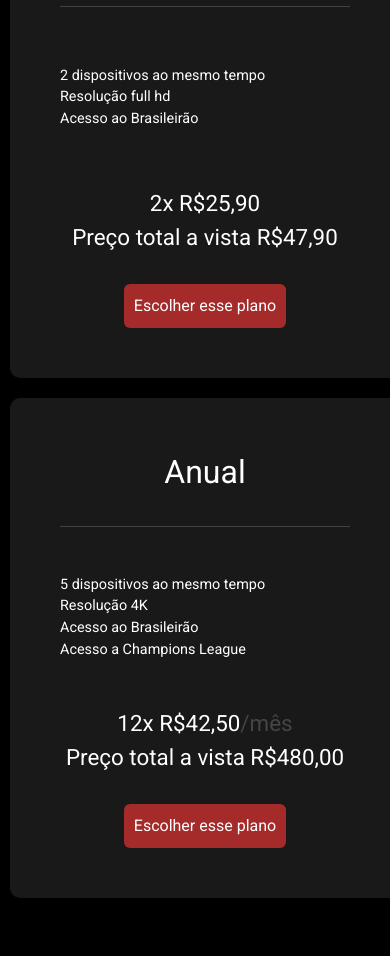
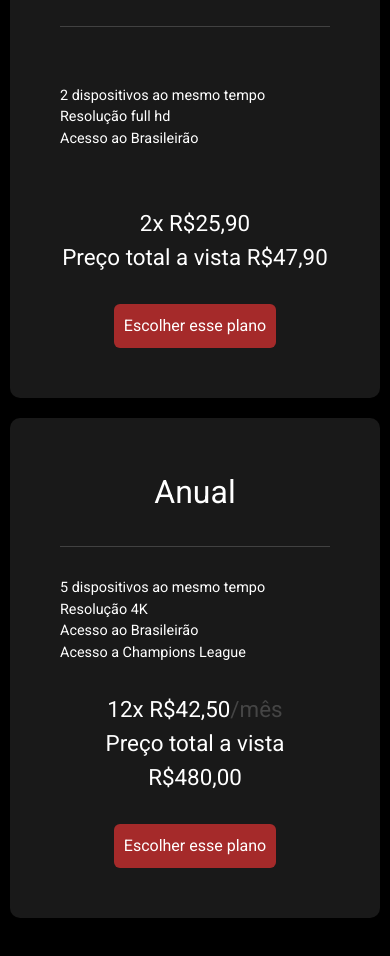
Before and after one commit to Diogomc/KeplerPlay, a Next.js app: page / in a window 390 px wide. Shown: the part 1999-2955 px from the top of the page. Built offline with nearby package versions, Linux system fonts and the light colour scheme; no server answers; a web font is replaced by a local one.

Commit message:
Mobile problems resolved - home and plan

```diff
--- a/src/components/home/home.css
+++ b/src/components/home/home.css
@@ -38,3 +38,9 @@
     object-position: top;
     border-radius: 10px 10px 0 0;
 }
+
+@media screen and (max-width: 480px) {
+    .container-home-movies{
+        grid-template-columns: repeat(1, 1fr);
+    }
+}
--- a/src/components/plans/plans.css
+++ b/src/components/plans/plans.css
@@ -49,8 +49,10 @@
 @media screen and (max-width: 480px) {
     .plans-list{
         flex-direction: column;
+        padding: 10px;
     }
     .plans-cards{
         width: 100%;
+        margin: 20px 0 0 0;
     }
 }
```
